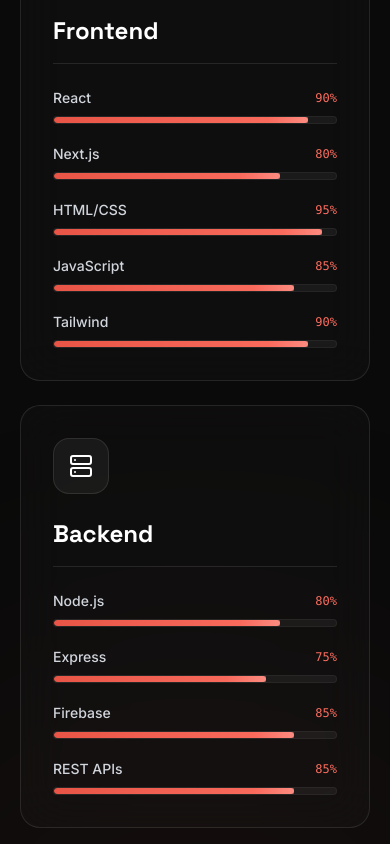
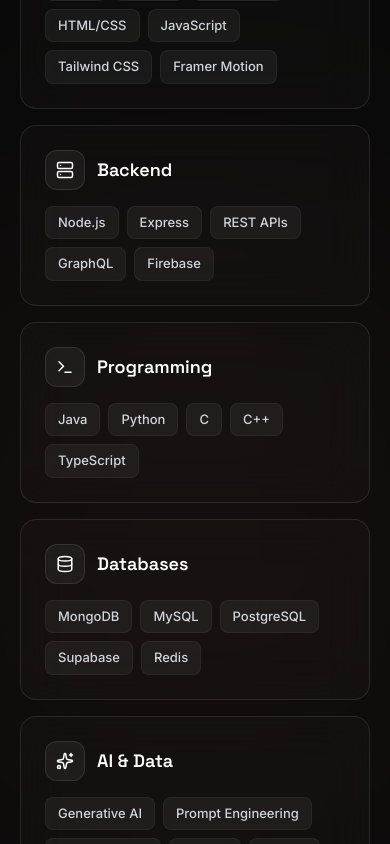
Before and after one commit to harshhhparmar/theharshparmar, a React (Vite) app: page / in a window 390 px wide. Shown: the part 2960-3804 px from the top of the page. Built offline with nearby package versions, Linux system fonts and the light colour scheme.

Commit message:
feat(portfolio): refactor skills, projects, and experience
- Simplify skill display by removing percentage levels
- Update project categorization and styles
- Add accordion interaction to experience section
- Adjust section spacing for better layout consistency

```diff
--- a/src/components/Projects.tsx
+++ b/src/components/Projects.tsx
@@ -1,7 +1,7 @@
 import { useState, useMemo } from "react";
 import { Reveal, Section } from "./Section";
 import { motion, AnimatePresence } from "motion/react";
-import { ArrowUpRight, Github } from "lucide-react";
+import { ArrowUpRight, Github, X } from "lucide-react";
 
 const PROJECTS = [
   {
@@ -11,7 +11,7 @@
     tech: ["React", "Next.js", "Tailwind CSS", "Vercel"],
     role: "Frontend Developer",
     badge: "Client Business",
-    category: "Frontend",
+    category: "Web",
     featured: true,
     githubLink: "https://github.com/harshhhparmar/solenta.tiles",
     liveLink: "https://solentatiles.vercel.app/"
@@ -23,8 +23,9 @@
     tech: ["Next.js", "React", "Tailwind CSS", "AI Integration"],
     role: "Full Stack Developer",
     badge: "SaaS Product",
-    category: "Full Stack",
+    category: "AI",
     featured: true,
+    image: "https://images.unsplash.com/photo-1661956602116-aa6865609028?q=80&w=1664&auto=format&fit=crop",
     githubLink: "https://github.com/harshhhparmar/NorthPeak",
     liveLink: "https://north-peak-ecru.vercel.app/"
   },
@@ -33,23 +34,25 @@
     subtitle: "Lost & Found Campus Portal",
     description: "A web-based lost and found platform for college campuses where students and staff can report lost items, upload found items, search listings, and connect with item owners.",
     problemSolved: "Reduces confusion and improves recovery of lost items inside college campuses.",
-    tech: ["MERN", "React", "Firebase Auth", "Responsive UI"],
-    role: "Project Team Lead / Developer",
-    badge: "Academic + Real-world",
-    category: "Full Stack",
+    tech: ["MERN", "React", "Firebase", "Responsive UI"],
+    role: "Project Team Lead",
+    badge: "Academic",
+    category: "Web",
     featured: true,
+    image: "https://images.unsplash.com/photo-1543269865-cbf427effbad?q=80&w=1770&auto=format&fit=crop",
     githubLink: "https://github.com/pratixa0310/Back2uwebapp",
     liveLink: "https://back2uwebapp.vercel.app/auth"
   },
   {
-    title: "Jay Computer Business",
+    title: "Jay Computer",
     subtitle: "Service Website",
     description: "A business website built for a local digital service business, helping users access government scheme info, documents, and online services.",
     tech: ["Web Dev", "Vercel", "Responsive"],
     role: "Developer / Builder",
     badge: "Client Utility",
-    category: "Frontend",
+    category: "Web",
     featured: false,
+    image: "https://images.unsplash.com/photo-1499951360447-b19be8fe80f5?q=80&w=1770&auto=format&fit=crop",
     githubLink: "https://github.com/harshhhparmar/Jay-Computer-",
     liveLink: "https://jaycomputer.vercel.app/",
   },
@@ -60,17 +63,19 @@
     tech: ["React", "Tailwind CSS", "Vercel", "Responsive"],
     role: "Developer / Builder",
     badge: "Client Business",
-    category: "Frontend",
+    category: "Web",
     featured: false,
+    image: "https://images.unsplash.com/photo-1544161515-4ab6ce6db874?q=80&w=1770&auto=format&fit=crop",
     githubLink: "https://github.com/harshhhparmar/A2-Thai",
     liveLink: "https://a2-thai.vercel.app/",
   },
 ];
 
-const CATEGORIES = ["All", "Full Stack", "Frontend"];
+const CATEGORIES = ["All", "Web", "AI", "Tools"];
 
 export function Projects() {
   const [activeCategory, setActiveCategory] = useState("All");
+  const [selectedProject, setSelectedProject] = useState<typeof PROJECTS[0] | null>(null);
 
   const filteredProjects = useMemo(() => {
     if (activeCategory === "All") return PROJECTS;
@@ -79,25 +84,25 @@
 
   return (
     <Section id="projects" className="bg-[#050505] relative overflow-hidden">
-      {/* Ambient background glows for glassmorphism */}
+      {/* Ambient background glows */}
       <div className="absolute top-1/4 left-0 w-96 h-96 bg-brand/5 rounded-full blur-[120px] pointer-events-none" />
       <div className="absolute bottom-1/4 right-0 w-[30rem] h-[30rem] bg-brand/5 rounded-full blur-[150px] pointer-events-none" />
 
-      <div className="text-center mb-12 md:mb-20 relative z-10">
+      <div className="text-center mb-12 relative z-10">
         <Reveal>
           <div className="inline-block font-mono text-brand text-sm tracking-[0.2em] uppercase mb-4">
             Selected Work
           </div>
-          <h2 className="font-display text-4xl md:text-[48px] leading-[1.1] font-bold text-white mb-10">
+          <h2 className="font-display text-4xl md:text-[48px] leading-[1.1] font-bold text-white mb-8">
             Projects I've Built.
           </h2>
 
-          <div className="flex flex-wrap justify-center gap-3">
+          <div className="flex flex-wrap justify-center gap-2 sm:gap-3">
             {CATEGORIES.map((cat) => (
               <button
                 key={cat}
                 onClick={() => setActiveCategory(cat)}
-                className={`px-5 py-2 rounded-full text-sm font-medium transition-all duration-300 ${
+                className={`px-4 py-1.5 sm:px-5 sm:py-2 rounded-full text-xs sm:text-sm font-medium transition-all duration-300 ${
                   activeCategory === cat
                     ? "bg-brand text-black shadow-[0_0_15px_rgba(252,110,96,0.3)]"
                     : "bg-white/5 text-gray-400 hover:bg-white/10 hover:text-gray-200 border border-white/5"
@@ -110,82 +115,63 @@
         </Reveal>
       </div>
 
-      <motion.div layout className="grid gap-8 md:gap-12">
+      <motion.div layout className="grid sm:grid-cols-2 lg:grid-cols-3 gap-6 relative z-10">
         <AnimatePresence mode="popLayout">
-          {filteredProjects.map((project, idx) => (
+          {filteredProjects.map((project) => (
             <motion.div
               layout
-              initial={{ opacity: 0, y: 20 }}
-              animate={{ opacity: 1, y: 0 }}
-              exit={{ opacity: 0, scale: 0.95 }}
-              transition={{ duration: 0.5, ease: "easeOut" }}
+              initial={{ opacity: 0, scale: 0.9 }}
+              animate={{ opacity: 1, scale: 1 }}
+              exit={{ opacity: 0, scale: 0.9 }}
+              transition={{ duration: 0.3 }}
               key={project.title}
-              className={`interactive-hover group relative bg-white/[0.02] backdrop-blur-xl border border-white/10 rounded-[32px] overflow-hidden flex flex-col ${project.featured ? 'lg:flex-row' : ''} transition-all duration-500 hover:bg-white/[0.04] hover:border-white/20`}
+              onClick={() => setSelectedProject(project)}
+              className="group cursor-pointer bg-white/[0.02] backdrop-blur-xl border border-white/10 rounded-2xl overflow-hidden flex flex-col transition-all duration-300 hover:bg-white/[0.04] hover:border-brand/40 shadow-lg hover:shadow-2xl"
             >
-              {/* Image Section (for featured projects) */}
-              {project.featured && 'image' in project && project.image && (
-                <div className="lg:w-5/12 relative overflow-hidden bg-[#0a0a0a]">
-                  <motion.div
-                    variants={{
-                      initial: { scale: 1 },
-                      hover: { scale: 1.05 }
-                    }}
-                    transition={{ duration: 0.7, ease: "easeOut" }}
-                    className="absolute inset-0"
-                  >
-                    <img
-                      src={project.image as string}
-                      alt={project.title}
-                      className="w-full h-full object-cover opacity-60 grayscale group-hover:grayscale-0 transition-all duration-700"
-                    />
-                    <div className="absolute inset-0 bg-gradient-to-t from-[#111] via-transparent to-transparent lg:bg-gradient-to-r" />
-                  </motion.div>
+              {project.image && (
+                <div className="h-48 w-full overflow-hidden relative border-b border-white/5">
+                  <img
+                    src={project.image}
+                    alt={project.title}
+                    className="w-full h-full object-cover grayscale opacity-70 group-hover:grayscale-0 group-hover:scale-105 transition-all duration-500"
+                  />
+                  <div className="absolute inset-0 bg-gradient-to-t from-[#0a0a0a] via-transparent to-transparent opacity-80" />
+                  <div className="absolute top-4 left-4">
+                    <span className="px-2.5 py-1 bg-black/60 backdrop-blur-md text-brand text-[10px] font-mono font-semibold uppercase tracking-wider rounded border border-white/10">
+                      {project.badge}
+                    </span>
+                  </div>
                 </div>
               )}
-
-              {/* Content Section */}
-              <div className={`p-8 md:p-12 relative z-10 flex-1 flex flex-col justify-center`}>
-                <div className="flex flex-wrap items-center gap-3 md:gap-4 mb-6">
-                  <span className="px-3 py-1 bg-brand/10 text-brand text-[10px] sm:text-xs font-mono font-semibold uppercase tracking-wider rounded-full border border-brand/20">
-                    {project.badge}
-                  </span>
-                  <span className="text-gray-500 text-xs sm:text-sm font-mono">{project.role}</span>
+              <div className="p-6 flex flex-col h-full">
+                <div className="flex justify-between items-start mb-4">
+                  {!project.image && (
+                    <span className="px-2.5 py-1 bg-brand/10 text-brand text-[10px] font-mono font-semibold uppercase tracking-wider rounded border border-brand/20">
+                      {project.badge}
+                    </span>
+                  )}
+                  <div className={`w-8 h-8 rounded-full bg-white/5 flex items-center justify-center group-hover:bg-brand group-hover:text-black transition-colors ${project.image ? 'ml-auto' : ''}`}>
+                    <ArrowUpRight className="w-4 h-4" />
+                  </div>
                 </div>
 
-                <h3 className="font-display text-3xl md:text-4xl lg:text-5xl font-bold text-white mb-3 group-hover:text-brand transition-colors duration-300">
+                <h3 className="font-display text-2xl font-bold text-white mb-2 group-hover:text-brand transition-colors">
                   {project.title}
                 </h3>
-                <p className="text-lg md:text-xl text-gray-400 mb-6 font-light">{project.subtitle}</p>
-
-                <p className="text-base text-gray-300 leading-[1.7] mb-8 max-w-2xl font-light">
+                <p className="text-sm text-gray-400 mb-6 line-clamp-2">
                   {project.description}
                 </p>
 
-                {project.problemSolved && (
-                  <div className="mb-8 p-5 bg-black/40 rounded-2xl border border-white/5 max-w-2xl backdrop-blur-md">
-                    <span className="block text-brand text-xs font-mono uppercase tracking-wider mb-2">Problem Solved</span>
-                    <span className="text-sm text-gray-300 leading-relaxed font-light">{project.problemSolved}</span>
-                  </div>
-                )}
-
-                <div className="flex flex-wrap gap-2 mb-10">
-                  {project.tech.map((tech) => (
-                    <span key={tech} className="text-xs font-mono text-gray-400 px-3 py-1.5 bg-[#050505] rounded-md border border-white/5">
+                <div className="flex flex-wrap gap-2 mt-auto">
+                  {project.tech.slice(0, 3).map((tech) => (
+                    <span key={tech} className="text-[10px] sm:text-xs font-mono text-gray-400 px-2 py-1 bg-black/40 rounded border border-white/5">
                       {tech}
                     </span>
                   ))}
-                </div>
-
-                <div className="flex gap-4 mt-auto">
-                  {project.liveLink && (
-                    <a href={project.liveLink} target="_blank" rel="noreferrer" className="flex items-center gap-2 px-6 py-3 bg-brand text-black font-semibold text-sm rounded-full hover:bg-brand-light transition-colors shadow-lg hover:shadow-brand/25">
-                      Live Project <ArrowUpRight size={16} />
-                    </a>
-                  )}
-                  {project.githubLink && (
-                    <a href={project.githubLink} target="_blank" rel="noreferrer" className="flex items-center gap-2 px-6 py-3 bg-transparent border border-white/20 text-white font-medium text-sm rounded-full hover:bg-white/5 transition-colors">
-                      <Github size={16} /> View Code
-                    </a>
+                  {project.tech.length > 3 && (
+                    <span className="text-[10px] sm:text-xs font-mono text-gray-500 px-2 py-1">
+                      +{project.tech.length - 3}
+                    </span>
                   )}
                 </div>
               </div>
@@ -193,6 +179,98 @@
           ))}
         </AnimatePresence>
       </motion.div>
+
+      {/* Modal */}
+      <AnimatePresence>
+        {selectedProject && (
+          <motion.div
+            initial={{ opacity: 0 }}
+            animate={{ opacity: 1 }}
+            exit={{ opacity: 0 }}
+            className="fixed inset-0 z-[100] flex items-center justify-center p-4 sm:p-6 bg-black/80 backdrop-blur-md"
+            onClick={() => setSelectedProject(null)}
+          >
+            <motion.div
+              initial={{ opacity: 0, y: 50, scale: 0.95 }}
+              animate={{ opacity: 1, y: 0, scale: 1 }}
+              exit={{ opacity: 0, y: 20, scale: 0.95 }}
+              onClick={(e) => e.stopPropagation()}
+              className="w-full max-w-2xl bg-[#0a0a0a] border border-white/10 rounded-3xl overflow-hidden shadow-2xl relative max-h-[90vh] overflow-y-auto"
+            >
+              <button
+                onClick={() => setSelectedProject(null)}
+                className="absolute top-4 right-4 w-10 h-10 flex items-center justify-center rounded-full bg-black/50 hover:bg-black/80 text-white transition-colors z-10 backdrop-blur-md"
+              >
+                <X size={20} />
+              </button>
+
+              {selectedProject.image && (
+                <div className="w-full h-64 sm:h-80 relative">
+                  <img src={selectedProject.image} alt={selectedProject.title} className="w-full h-full object-cover" />
+                  <div className="absolute inset-0 bg-gradient-to-t from-[#0a0a0a] via-transparent to-transparent" />
+                </div>
+              )}
+
+              <div className={`p-8 sm:p-10 ${selectedProject.image ? 'pt-0' : ''}`}>
+                <div className="flex items-center gap-3 mb-6">
+                  <span className="px-3 py-1 bg-brand/10 text-brand text-xs font-mono font-semibold uppercase tracking-wider rounded-full border border-brand/20">
+                    {selectedProject.badge}
+                  </span>
+                  <span className="text-gray-500 text-sm font-mono">{selectedProject.role}</span>
+                </div>
+
+                <h3 className="font-display text-3xl sm:text-4xl font-bold text-white mb-2">
+                  {selectedProject.title}
+                </h3>
+                <p className="text-lg text-brand font-light mb-8">
+                  {selectedProject.subtitle}
+                </p>
+
+                <div className="space-y-6 mb-10">
+                  <div>
+                    <h4 className="text-white font-medium mb-2">Overview</h4>
+                    <p className="text-gray-400 text-sm sm:text-base leading-relaxed">
+                      {selectedProject.description}
+                    </p>
+                  </div>
+                  {/* @ts-ignore */}
+                  {selectedProject.problemSolved && (
+                    <div className="p-5 bg-white/5 rounded-2xl border border-white/10">
+                      <h4 className="text-brand text-sm font-mono uppercase tracking-wider mb-2">Problem Solved</h4>
+                      {/* @ts-ignore */}
+                      <p className="text-gray-300 text-sm leading-relaxed">{selectedProject.problemSolved}</p>
+                    </div>
+                  )}
+                </div>
+
+                <div className="mb-10">
+                  <h4 className="text-white font-medium mb-3">Technologies</h4>
+                  <div className="flex flex-wrap gap-2">
+                    {selectedProject.tech.map((tech) => (
+                      <span key={tech} className="text-xs font-mono text-gray-400 px-3 py-1.5 bg-black rounded-lg border border-white/5">
+                        {tech}
+                      </span>
+                    ))}
+                  </div>
+                </div>
+
+                <div className="flex flex-wrap gap-4 pt-6 border-t border-white/10">
+                  {selectedProject.liveLink && (
+                    <a href={selectedProject.liveLink} target="_blank" rel="noreferrer" className="flex items-center justify-center gap-2 px-6 py-3 bg-brand text-black font-semibold text-sm rounded-full hover:bg-brand-light transition-colors flex-1 sm:flex-none">
+                      Live Project <ArrowUpRight size={16} />
+                    </a>
+                  )}
+                  {selectedProject.githubLink && (
+                    <a href={selectedProject.githubLink} target="_blank" rel="noreferrer" className="flex items-center justify-center gap-2 px-6 py-3 bg-transparent border border-white/20 text-white font-medium text-sm rounded-full hover:bg-white/5 transition-colors flex-1 sm:flex-none">
+                      <Github size={16} /> View Code
+                    </a>
+                  )}
+                </div>
+              </div>
+            </motion.div>
+          </motion.div>
+        )}
+      </AnimatePresence>
     </Section>
   );
 }
--- a/src/components/Section.tsx
+++ b/src/components/Section.tsx
@@ -12,7 +12,7 @@
   return (
     <section
       id={id}
-      className={cn("py-12 sm:py-16 md:py-24 lg:py-32 w-full", className)}
+      className={cn("py-12 sm:py-16 md:py-20 lg:py-24 w-full", className)}
     >
       <div className="max-w-7xl mx-auto px-5 sm:px-8 md:px-12 xl:px-8">
         {children}
--- a/src/components/Skills.tsx
+++ b/src/components/Skills.tsx
@@ -1,99 +1,57 @@
 import { Reveal, Section } from "./Section";
-import { Monitor, Server, Terminal, Database, Sparkles, Wrench } from "lucide-react";
-import { motion, useInView } from "motion/react";
-import React, { useRef } from "react";
+import { Monitor, Server, Terminal, Database, Sparkles, Wrench, Cloud, Layers } from "lucide-react";
+import { motion } from "motion/react";
+import React from "react";
 
 const SKILL_CATEGORIES = [
   {
     title: "Frontend",
     icon: Monitor,
-    skills: [
-      { name: "React", level: 90 },
-      { name: "Next.js", level: 80 },
-      { name: "HTML/CSS", level: 95 },
-      { name: "JavaScript", level: 85 },
-      { name: "Tailwind", level: 90 }
-    ],
+    skills: ["React", "Next.js", "TypeScript", "HTML/CSS", "JavaScript", "Tailwind CSS", "Framer Motion"],
   },
   {
     title: "Backend",
     icon: Server,
-    skills: [
-      { name: "Node.js", level: 80 },
-      { name: "Express", level: 75 },
-      { name: "Firebase", level: 85 },
-      { name: "REST APIs", level: 85 },
-    ],
+    skills: ["Node.js", "Express", "REST APIs", "GraphQL", "Firebase"],
   },
   {
     title: "Programming",
     icon: Terminal,
-    skills: [
-      { name: "Java", level: 70 },
-      { name: "Python", level: 65 },
-      { name: "C", level: 80 },
-    ],
+    skills: ["Java", "Python", "C", "C++", "TypeScript"],
   },
   {
     title: "Databases",
     icon: Database,
-    skills: [
-      { name: "MongoDB", level: 75 },
-      { name: "MySQL", level: 70 },
-    ],
+    skills: ["MongoDB", "MySQL", "PostgreSQL", "Supabase", "Redis"],
   },
   {
     title: "AI & Data",
     icon: Sparkles,
-    skills: [
-      { name: "Generative AI", level: 80 },
-      { name: "Prompt Engineering", level: 85 },
-      { name: "Data Analytics", level: 70 },
-    ],
+    skills: ["Generative AI", "Prompt Engineering", "Data Analytics", "Pandas", "NumPy"],
   },
   {
     title: "Tools",
     icon: Wrench,
-    skills: [
-      { name: "Git/GitHub", level: 85 },
-      { name: "VS Code", level: 95 },
-      { name: "Vercel", level: 90 },
-      { name: "Figma", level: 75 },
-    ],
+    skills: ["Git/GitHub", "VS Code", "Vercel", "Figma", "Postman", "Docker"],
   },
+  {
+    title: "Cloud",
+    icon: Cloud,
+    skills: ["AWS (Basic)", "Google Cloud", "Firebase", "Vercel"],
+  },
+  {
+    title: "Others",
+    icon: Layers,
+    skills: ["Agile/Scrum", "UI/UX Principles", "Open Source", "Technical Writing"],
+  }
 ];
-
-const SkillBar: React.FC<{ skill: { name: string; level: number } }> = ({ skill }) => {
-  const ref = useRef(null);
-  const isInView = useInView(ref, { once: true });
-
-  return (
-    <div ref={ref} className="mb-4 last:mb-0">
-      <div className="flex justify-between items-center mb-2">
-        <span className="text-sm text-gray-300 font-medium">{skill.name}</span>
-        <span className="text-xs text-brand font-mono">{skill.level}%</span>
-      </div>
-      <div className="h-2 w-full bg-white/5 rounded-full overflow-hidden border border-white/5">
-        <motion.div
-          initial={{ width: 0 }}
-          animate={isInView ? { width: `${skill.level}%` } : { width: 0 }}
-          transition={{ duration: 1, ease: "easeOut", delay: 0.2 }}
-          className="h-full bg-gradient-to-r from-brand-dark to-brand rounded-full relative"
-        >
-          <div className="absolute top-0 right-0 bottom-0 w-10 bg-gradient-to-l from-white/20 to-transparent" />
-        </motion.div>
-      </div>
-    </div>
-  );
-}
 
 export function Skills() {
   return (
     <Section id="skills" className="bg-[#0a0a0a] relative overflow-hidden">
       {/* Ambient background glow for glassmorphism */}
       <div className="absolute top-1/2 left-1/2 -translate-x-1/2 -translate-y-1/2 w-[40rem] h-[40rem] bg-brand/5 rounded-full blur-[150px] pointer-events-none" />
-
-      <div className="text-center mb-16 md:mb-24 relative z-10">
+      <div className="text-center mb-12 relative z-10">
         <Reveal>
           <div className="inline-block font-mono text-brand text-sm tracking-[0.2em] uppercase mb-4">
             My Skills
@@ -102,47 +60,38 @@
             Technologies I work with.
           </h2>
           <p className="text-gray-400 text-[18px] max-w-2xl mx-auto font-light leading-[1.7]">
-            I enjoy building modern applications using scalable technologies and continuously learning emerging tools.
+            A consolidated view of the tools, languages, and frameworks I use to build scalable modern applications.
           </p>
         </Reveal>
       </div>
 
-      <div className="grid md:grid-cols-2 lg:grid-cols-3 gap-6 md:gap-8">
+      <div className="grid md:grid-cols-2 lg:grid-cols-4 gap-4 md:gap-6 relative z-10">
         {SKILL_CATEGORIES.map((category, idx) => {
           const Icon = category.icon;
           return (
-            <Reveal key={category.title} delay={idx * 0.1}>
+            <Reveal key={category.title} delay={idx * 0.05}>
               <motion.div
-                whileHover="hover"
-                initial="initial"
-                className="group relative bg-white/[0.02] backdrop-blur-xl border border-white/10 rounded-[20px] p-8 h-full flex flex-col transition-all duration-300 hover:bg-white/[0.04] hover:border-brand/30 overflow-hidden"
+                whileHover={{ y: -5 }}
+                className="group relative bg-white/[0.02] backdrop-blur-xl border border-white/10 rounded-2xl p-6 h-full flex flex-col transition-all duration-300 hover:bg-white/[0.04] hover:border-brand/30 overflow-hidden"
               >
-                {/* Glow Effect */}
-                <div className="absolute inset-0 bg-gradient-to-br from-brand/5 to-transparent opacity-0 group-hover:opacity-100 transition-opacity duration-500 pointer-events-none" />
-
-                <div className="relative z-10 flex flex-col h-full">
-                  <motion.div
-                    variants={{
-                      initial: { rotate: 0 },
-                      hover: { rotate: 5, scale: 1.1 }
-                    }}
-                    transition={{ duration: 0.3 }}
-                    className="w-14 h-14 rounded-2xl bg-white/5 border border-white/10 flex items-center justify-center text-white mb-6 group-hover:bg-brand group-hover:text-black group-hover:border-brand transition-colors duration-500"
-                  >
-                    <Icon size={24} />
-                  </motion.div>
-
-                  <h3 className="font-display text-2xl font-bold text-white mb-4">
+                <div className="flex items-center gap-3 mb-4">
+                  <div className="w-10 h-10 rounded-xl bg-white/5 border border-white/10 flex items-center justify-center text-white group-hover:bg-brand group-hover:text-black group-hover:border-brand transition-colors duration-500">
+                    <Icon size={18} />
+                  </div>
+                  <h3 className="font-display text-lg font-semibold text-white">
                     {category.title}
                   </h3>
+                </div>
 
-                  <div className="h-px w-full bg-white/10 mb-6 group-hover:bg-brand/20 transition-colors duration-500" />
-
-                  <div className="flex flex-col gap-1 w-full">
-                    {category.skills.map((skill) => (
-                      <SkillBar key={skill.name} skill={skill} />
-                    ))}
-                  </div>
+                <div className="flex flex-wrap gap-2 mt-auto">
+                  {category.skills.map((skill) => (
+                    <span
+                      key={skill}
+                      className="text-[13px] font-medium text-gray-300 px-3 py-1.5 bg-white/5 rounded-lg border border-white/5 group-hover:border-white/10 transition-colors"
+                    >
+                      {skill}
+                    </span>
+                  ))}
                 </div>
               </motion.div>
             </Reveal>
```
Also changed, not shown: src/components/Experience.tsx (+48 -30 lines).
